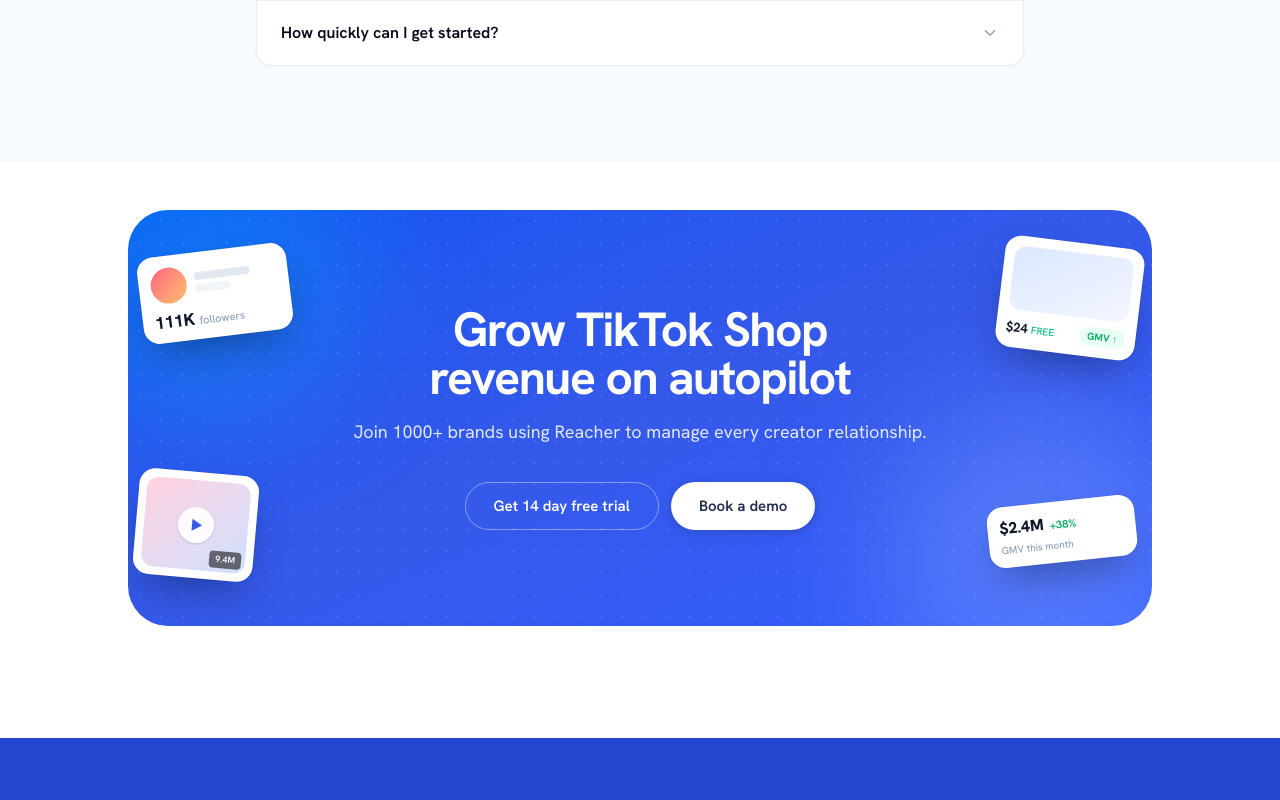
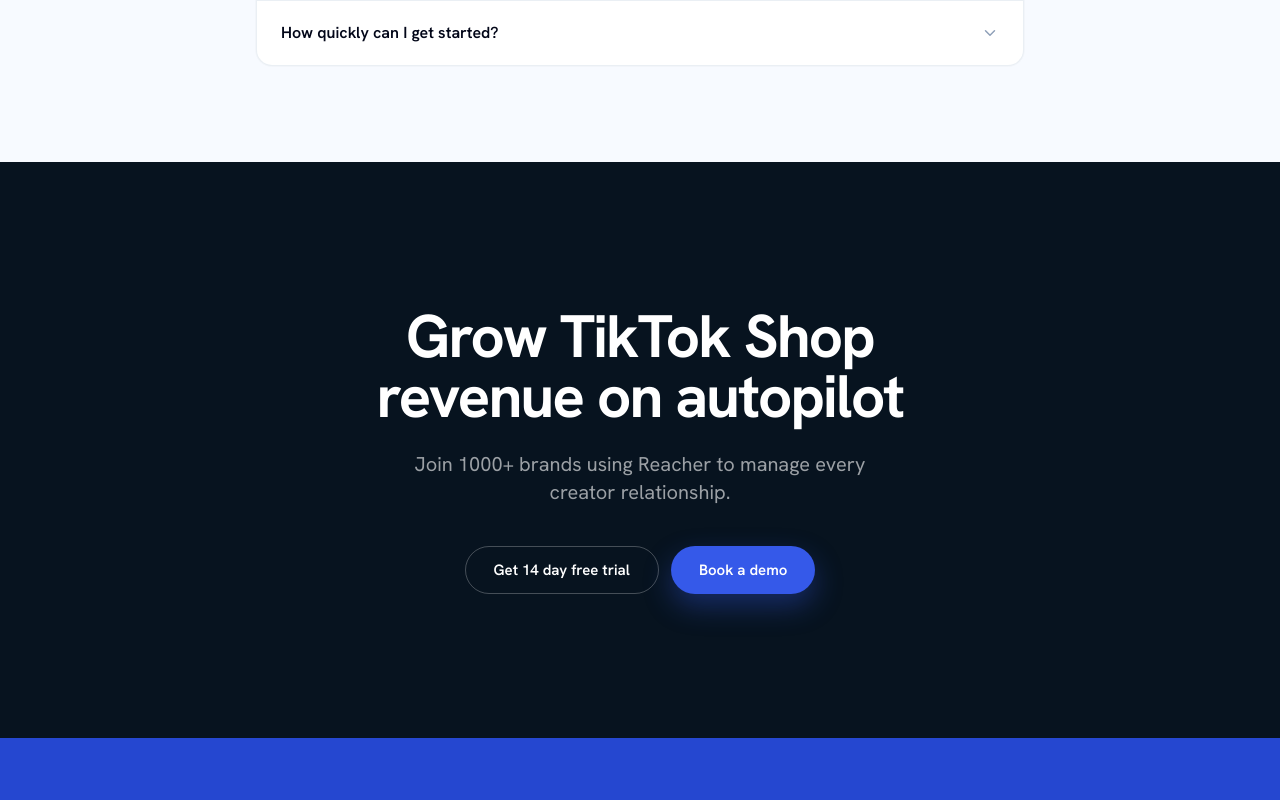
Before and after one commit to ReacherApp/reacherapp.com-prototype, a Next.js app: page /features/creator-discovery in a window 1280 px wide. Shown: the part 3940-4740 px from the top of the page. Built offline with nearby package versions, Linux system fonts and the light colour scheme; a web font is replaced by a local one.

Commit message:
feature pages: clean dark full-bleed final CTA (Hightouch-style, blue Book a demo); halo-effect uses a 3-card channel grid (Amazon/Shopify/Retail) instead of steps

```diff
--- a/app/features/[slug]/page.tsx
+++ b/app/features/[slug]/page.tsx
@@ -5,7 +5,7 @@
 import { ArrowRight, Check, ChevronDown } from "lucide-react";
 import { ReacherFooter, ReacherHeader } from "@/components/ReacherChrome";
 import { localizedAlternates } from "@/lib/seo";
-import { features, featureSteps, getFeature, groupLabelForSlug, relatedFeatures } from "@/lib/features";
+import { featureCards, features, featureSteps, getFeature, groupLabelForSlug, relatedFeatures } from "@/lib/features";
 
 type Params = { params: Promise<{ slug: string }> };
 
@@ -46,6 +46,8 @@
   const groupLabel = groupLabelForSlug(slug) ?? "Product";
   const related = relatedFeatures(slug);
   const steps = featureSteps[slug];
+  const cards = featureCards[slug];
+  const cardGradients = ["from-[#fff1df] to-[#ffe4c8]", "from-[#e6f7ec] to-[#d2efdc]", "from-[#e7efff] to-[#dbe7ff]"];
   const autoPoints = steps ? distribute(feature.capabilities, steps.length) : [];
   const stepPoints = steps ? steps.map((s, i) => s.points ?? autoPoints[i] ?? []) : [];
   const faqs = [
@@ -167,6 +169,40 @@
         </section>
       ) : null}
 
+      {cards ? (
+        <section className="bg-[#f7faff] px-6 py-20 md:py-28">
+          <div className="mx-auto max-w-6xl">
+            <p className="text-center text-[13px] font-semibold uppercase tracking-[0.12em] text-[#3559e9]">How it works</p>
+            <h2 className="mx-auto mt-3 max-w-2xl text-balance text-center text-3xl font-bold tracking-[-0.03em] text-slate-950 md:text-4xl">
+              Measure the halo across every channel
+            </h2>
+            <div className="mt-14 grid gap-8 md:grid-cols-3">
+              {cards.map((card, i) => (
+                <div key={card.title} className="flex flex-col">
+                  <div className="overflow-hidden rounded-2xl shadow-[0_18px_44px_-20px_rgba(16,24,40,0.2)] ring-1 ring-black/[0.04]">
+                    {card.image ? (
+                      <Image src={card.image} alt={card.title} width={800} height={600} className="h-auto w-full" />
+                    ) : (
+                      <div className={`flex aspect-[4/3] flex-col justify-between bg-gradient-to-br ${cardGradients[i % 3]} p-6`}>
+                        <span className="inline-flex w-fit items-center gap-1.5 rounded-full bg-white/75 px-3 py-1 text-[12px] font-bold text-slate-700 ring-1 ring-black/5">
+                          <span className="h-1.5 w-1.5 rounded-full bg-[#0fae6e]" /> {card.title}
+                        </span>
+                        <div>
+                          <div className="text-[40px] font-extrabold leading-none tracking-[-0.02em] text-slate-900">{card.stat}</div>
+                          <div className="mt-1.5 text-[12px] font-medium text-slate-500">incremental sales from TikTok</div>
+                        </div>
+                      </div>
+                    )}
+                  </div>
+                  <h3 className="mt-6 text-xl font-bold tracking-[-0.01em] text-slate-950">{card.title}</h3>
+                  <p className="mt-2 text-[15px] leading-7 text-slate-600">{card.desc}</p>
+                </div>
+              ))}
+            </div>
+          </div>
+        </section>
+      ) : null}
+
       <section className="px-6 py-20 md:py-24">
         <figure className="mx-auto max-w-4xl text-center">
           <span aria-hidden className="block font-serif text-[64px] leading-[0.5] text-[#3559e9]/25">&ldquo;</span>
@@ -227,63 +263,27 @@
         </div>
       </section>
 
-      <section className="px-6 pb-28 pt-12">
-        <div className="relative mx-auto max-w-5xl overflow-hidden rounded-[2.5rem] bg-gradient-to-br from-[#0b55f4] via-[#3559e9] to-[#335CFF] px-6 py-20 text-center text-white md:py-24">
-          {/* ambient glow + dot texture */}
-          <div aria-hidden className="pointer-events-none absolute inset-0">
-            <div className="absolute -left-16 -top-20 h-72 w-72 rounded-full bg-[#04C8F9]/25 blur-3xl" />
-            <div className="absolute -bottom-24 -right-12 h-80 w-80 rounded-full bg-[#9bb8ff]/30 blur-3xl" />
-            <div className="absolute inset-0 opacity-[0.10]" style={{ backgroundImage: "radial-gradient(circle, #ffffff 1px, transparent 1.5px)", backgroundSize: "22px 22px" }} />
-          </div>
-          {/* floating commerce collage (large screens only) */}
-          <div aria-hidden className="pointer-events-none absolute inset-0 hidden lg:block">
-            <div className="absolute left-3 top-10 w-[150px] -rotate-[7deg] rounded-2xl bg-white p-3 text-left shadow-[0_20px_40px_-12px_rgba(0,0,0,0.35)] ring-1 ring-black/5">
-              <div className="flex items-center gap-2">
-                <div className="h-9 w-9 rounded-full bg-gradient-to-br from-[#ff5e7e] to-[#ffc06b]" />
-                <div className="space-y-1"><div className="h-2 w-14 rounded bg-slate-200" /><div className="h-2 w-9 rounded bg-slate-100" /></div>
-              </div>
-              <div className="mt-2.5 text-[17px] font-extrabold leading-none text-slate-900">111K <span className="text-[11px] font-medium text-slate-400">followers</span></div>
-            </div>
-            <div className="absolute right-3 top-8 w-[140px] rotate-[7deg] rounded-2xl bg-white p-2.5 text-left shadow-[0_20px_40px_-12px_rgba(0,0,0,0.35)] ring-1 ring-black/5">
-              <div className="h-[64px] w-full rounded-xl bg-gradient-to-br from-[#dbe7ff] to-[#f3f6ff]" />
-              <div className="mt-2 flex items-center justify-between">
-                <span className="text-[13px] font-bold text-slate-900">$24 <span className="text-[10px] font-medium text-emerald-500">FREE</span></span>
-                <span className="rounded-full bg-[#eafff3] px-2 py-0.5 text-[10px] font-bold text-[#0fae6e]">GMV ↑</span>
-              </div>
-            </div>
-            <div className="absolute bottom-12 left-2 w-[120px] rotate-[5deg] rounded-2xl bg-white p-2 shadow-[0_20px_40px_-12px_rgba(0,0,0,0.35)] ring-1 ring-black/5">
-              <div className="relative h-[90px] w-full overflow-hidden rounded-xl bg-gradient-to-br from-[#ffd2e0] to-[#cfe0ff]">
-                <span className="absolute inset-0 grid place-items-center"><span className="grid h-9 w-9 place-items-center rounded-full bg-white/90 shadow"><span className="ml-0.5 h-0 w-0 border-y-[6px] border-l-[10px] border-y-transparent border-l-[#3559e9]" /></span></span>
-                <span className="absolute bottom-1 right-1 rounded bg-black/55 px-1.5 py-0.5 text-[9px] font-semibold text-white">9.4M</span>
-              </div>
-            </div>
-            <div className="absolute bottom-16 right-4 w-[148px] -rotate-[6deg] rounded-2xl bg-white px-3 py-2.5 text-left shadow-[0_20px_40px_-12px_rgba(0,0,0,0.35)] ring-1 ring-black/5">
-              <div className="flex items-baseline gap-1.5"><span className="text-[16px] font-extrabold text-slate-900">$2.4M</span><span className="text-[11px] font-bold text-[#0fae6e]">+38%</span></div>
-              <div className="mt-0.5 text-[10px] font-medium text-slate-400">GMV this month</div>
-            </div>
-          </div>
-          {/* content */}
-          <div className="relative">
-            <h2 className="mx-auto max-w-2xl text-balance text-3xl font-bold tracking-[-0.03em] md:text-5xl">
+      <section className="bg-[#07131f] px-6 py-28 text-center text-white md:py-36">
+        <div className="mx-auto max-w-3xl">
+          <h2 className="mx-auto max-w-2xl text-balance text-4xl font-bold tracking-[-0.03em] md:text-6xl">
             Grow TikTok Shop revenue on autopilot
           </h2>
-            <p className="mx-auto mt-4 max-w-xl text-pretty text-lg text-white/85">
+          <p className="mx-auto mt-6 max-w-xl text-pretty text-lg text-white/60 md:text-xl">
             Join 1000+ brands using Reacher to manage every creator relationship.
           </p>
-            <div className="mt-9 flex flex-col items-center justify-center gap-3 sm:flex-row">
+          <div className="mt-10 flex flex-col items-center justify-center gap-3 sm:flex-row">
             <Link
               href="https://portal.reacherapp.com/login"
-                className="inline-flex h-12 items-center justify-center rounded-full border border-white/40 px-7 text-[15px] font-semibold !text-white transition hover:bg-white/10"
+              className="inline-flex h-12 items-center justify-center rounded-full border border-white/25 px-7 text-[15px] font-semibold !text-white transition hover:bg-white/10"
             >
               Get 14 day free trial
             </Link>
             <Link
               href="https://meetings.hubspot.com/yoji2/sales-team-meetings"
-                className="inline-flex h-12 items-center justify-center rounded-full bg-white px-7 text-[15px] font-semibold !text-[#1d2b4f] shadow-[0_2px_10px_rgba(0,0,0,0.18)] transition hover:bg-white/90"
+              className="inline-flex h-12 items-center justify-center rounded-full bg-[#3559e9] px-7 text-[15px] font-semibold !text-white shadow-[0_12px_28px_rgba(53,89,233,0.35)] transition hover:bg-blue-600"
             >
               Book a demo
             </Link>
-            </div>
           </div>
         </div>
       </section>
--- a/lib/features.ts
+++ b/lib/features.ts
@@ -406,11 +406,6 @@
     { title: "Personalize the message", desc: "AI-tuned DMs and collab invites with product cards, bonuses & dynamic fields — previewed in the creator's inbox.", image: "/reacher-assets/features/automated-outreach-sequence.png" },
     { title: "Let it run", desc: "Reacher sends at scale and follows up automatically." },
   ],
-  "halo-effect": [
-    { title: "Connect your channels", desc: "Link Amazon, Shopify, and retail sales." },
-    { title: "Set the lag window", desc: "Tune attribution for delayed conversions." },
-    { title: "See the lift", desc: "Measure incremental revenue from TikTok content." },
-  ],
   "creative-intelligence": [
     { title: "Scan top videos", desc: "Reacher analyzes your best-performing content." },
     { title: "Extract the formula", desc: "Get selling points, angles, and shot styles." },
@@ -478,6 +473,17 @@
   ],
 };
 
+export type FeatureCard = { title: string; desc: string; stat?: string; image?: string };
+
+/** 3-card grid (used instead of the alternating steps for some features). */
+export const featureCards: Record<string, FeatureCard[]> = {
+  "halo-effect": [
+    { title: "Amazon", desc: "See how TikTok views translate into Amazon orders, with a configurable attribution lag.", stat: "+14%" },
+    { title: "Shopify", desc: "Correlate TikTok content with Shopify revenue and measure incremental sales.", stat: "+9%" },
+    { title: "Retail & wholesale", desc: "Track the halo of TikTok content on in-store and retail sell-through.", stat: "+22%" },
+  ],
+};
+
 export function getFeature(slug: string): Feature | undefined {
   return features.find((f) => f.slug === slug);
 }
```
Lines whose indentation alone changed are shown as unchanged.
